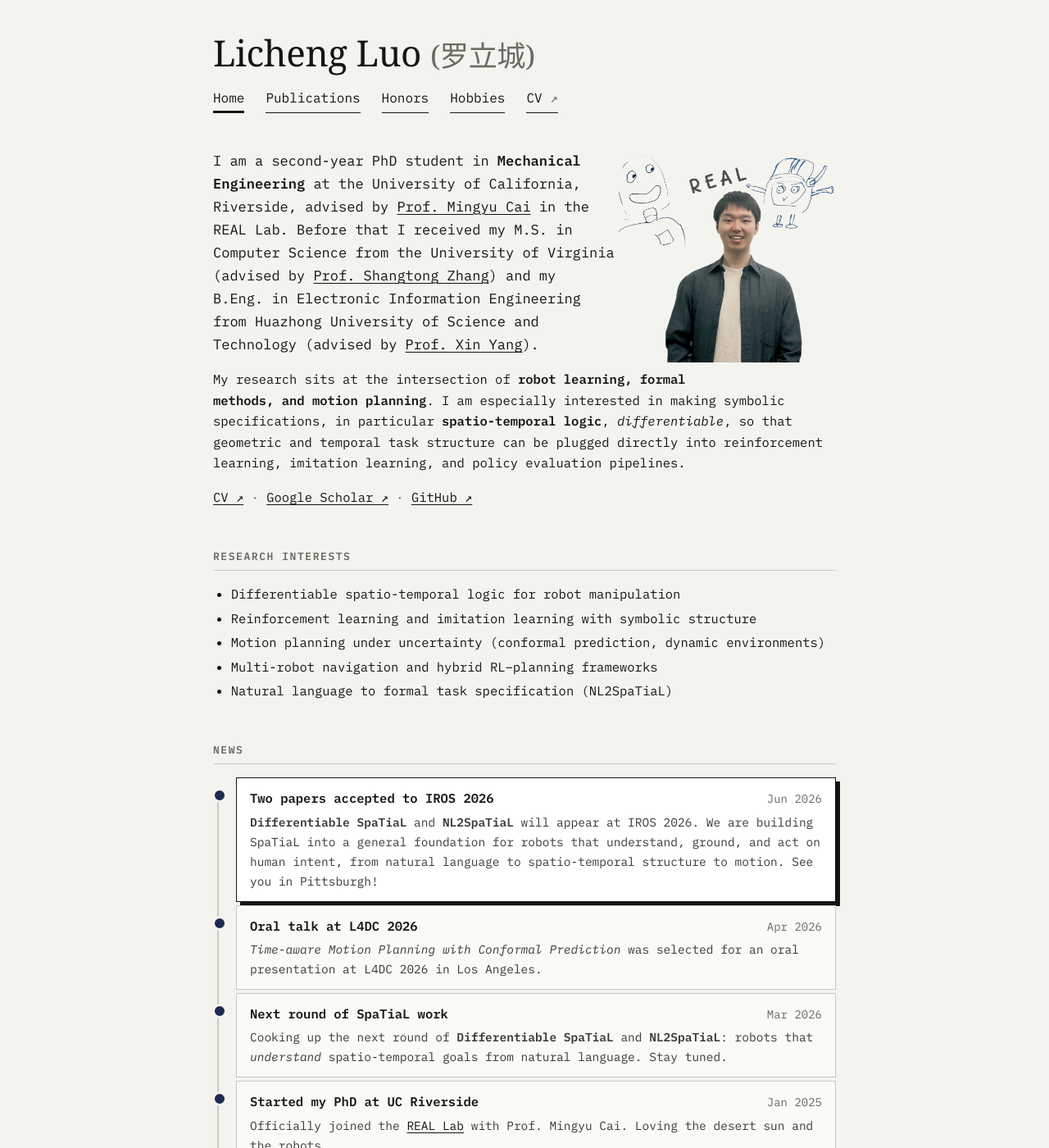
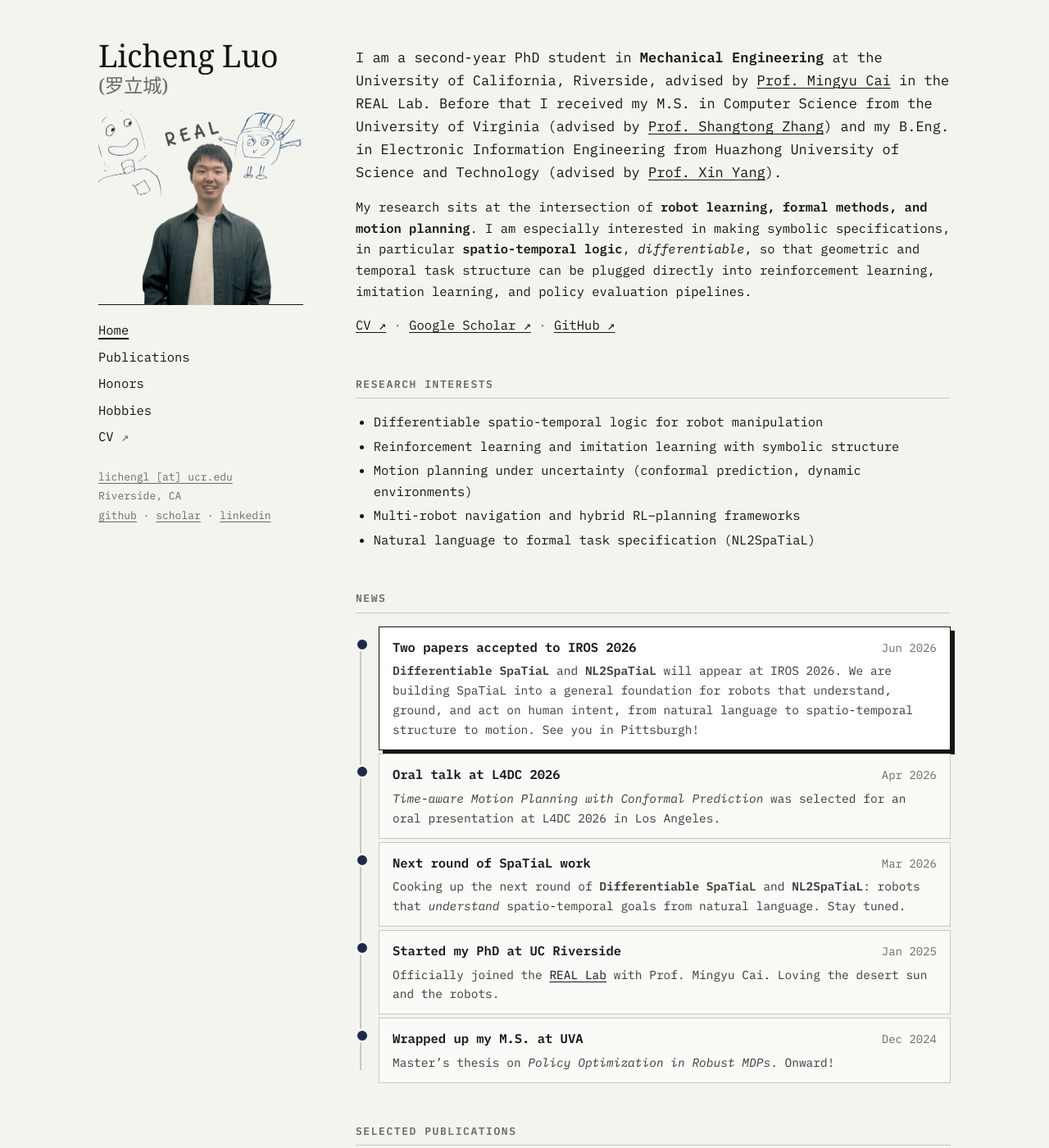
Before and after one commit to plen1lune/plen1lune.github.io, a Jekyll site: the page built from index.md, in a window 1280 px wide and 1400 px high. Shown: the whole window at 82% size. Built offline with Jekyll 4.4.1, drawn with Linux system fonts in a browser that asks for light colours; some web fonts are replaced; some of the changed text lies outside the part shown.

Commit message:
Lay the site out as an identity rail beside the content
Move the name, portrait, navigation and contact details into a sticky
left column that is identical on every page; the portrait stands on a
rule inside it. Content takes the right column. Below 860px the rail
collapses into a compact header with the portrait at the right. The
footer keeps only the colophon.

Co-Authored-By: Claude Fable 5.1 <noreply@anthropic.com>
Claude-Session: https://claude.ai/code/session_01Eatzbg6TZrfsAf8E21EAwq

```diff
--- a/_layouts/default.html
+++ b/_layouts/default.html
@@ -20,8 +20,9 @@
 </head>
 <body>
   <a class="skip" href="#main">Skip to content</a>
-  <header class="site-header">
-    <h1 class="site-title"><a href="{{ '/' | relative_url }}">{{ site.owner.name }} <span class="zh">({{ site.owner.name_zh }})</span></a></h1>
+  <header class="site-rail">
+    <h1 class="site-title"><a href="{{ '/' | relative_url }}">{{ site.owner.name }}<span class="zh">({{ site.owner.name_zh }})</span></a></h1>
+    <figure class="rail-photo"><img src="{{ '/images/licheng-cutout.png' | relative_url }}" alt="{{ site.owner.name }} in front of a whiteboard with two robot doodles and the word REAL" width="1000" height="958"></figure>
     <nav class="site-nav" aria-label="Main">
       {% assign current = page.url | replace: 'index.html', '' %}
       {% for item in site.nav %}
@@ -32,6 +33,13 @@
         {% endif %}
       {% endfor %}
     </nav>
+    <address class="rail-contact">
+      <a href="mailto:{{ site.owner.email }}">{{ site.owner.email | replace: '@', ' [at] ' }}</a><br>
+      Riverside, CA<br>
+      <a href="https://github.com/{{ site.owner.github }}" target="_blank" rel="noopener">github</a> ·
+      <a href="{{ site.owner.scholar }}" target="_blank" rel="noopener">scholar</a> ·
+      <a href="https://www.linkedin.com/in/{{ site.owner.linkedin }}" target="_blank" rel="noopener">linkedin</a>
+    </address>
   </header>
 
   <main id="main" class="site-main">
@@ -39,12 +47,6 @@
   </main>
 
   <footer class="site-footer">
-    <p>
-      <a href="mailto:{{ site.owner.email }}">email</a> ·
-      <a href="https://github.com/{{ site.owner.github }}" target="_blank" rel="noopener">github</a> ·
-      <a href="{{ site.owner.scholar }}" target="_blank" rel="noopener">scholar</a> ·
-      <a href="https://www.linkedin.com/in/{{ site.owner.linkedin }}" target="_blank" rel="noopener">linkedin</a>
-    </p>
     <p class="muted">© {{ site.time | date: '%Y' }} {{ site.owner.name }}. Last built {{ site.time | date: '%Y-%m-%d' }}.</p>
   </footer>
 </body>
--- a/assets/css/main.css
+++ b/assets/css/main.css
@@ -41,27 +41,37 @@ hr { border: 0; border-top: 1px solid var(--line); margin: 2.2rem 0; }
 img { max-width: 100%; height: auto; }
 code { font-family: inherit; background: #e9e9e2; padding: 0 .3em; }
 
-/* ---------- header ---------- */
-.site-header, .site-main, .site-footer {
-  max-width: var(--maxw);
+/* ---------- page grid: identity rail + content ---------- */
+body {
+  max-width: 1080px;
   margin: 0 auto;
   padding: 0 var(--gutter);
+  display: grid;
+  grid-template-columns: 250px minmax(0, 1fr);
+  column-gap: 64px;
+  align-items: start;
 }
-.site-header { padding-top: 40px; }
+.site-rail { position: sticky; top: 0; padding: 48px 0 32px; }
 .site-title {
   font-family: var(--serif);
   font-weight: 400;
-  font-size: 44px;
-  line-height: 1.1;
+  font-size: 38px;
+  line-height: 1.05;
   letter-spacing: -0.01em;
-  margin: 0 0 18px;
+  margin: 0;
 }
 .site-title a { text-decoration: none; }
-.site-title .zh { font-size: 0.8em; color: var(--muted); }
-.site-nav { display: flex; flex-wrap: wrap; gap: 6px 26px; font-size: 16px; margin-bottom: 44px; }
-.site-nav a { text-decoration: none; border-bottom: 1.5px solid var(--fg); padding-bottom: 2px; }
-.site-nav a:hover { border-bottom-width: 3px; }
-.site-nav a.current { border-bottom-width: 3px; }
+.site-title .zh { display: block; font-size: 0.62em; color: var(--muted); margin-top: 4px; }
+.rail-photo { margin: 16px 0 0; border-bottom: 1.5px solid var(--line-strong); }
+.rail-photo img { display: block; width: 100%; height: auto; margin-bottom: -1px; }
+.site-nav { display: flex; flex-direction: column; gap: 7px; margin: 18px 0 0; font-size: 15.5px; }
+.site-nav a { text-decoration: none; width: max-content; }
+.site-nav a:hover { text-decoration: underline; text-underline-offset: 4px; }
+.site-nav a.current { text-decoration: underline; text-decoration-thickness: 2px; text-underline-offset: 4px; }
+.rail-contact { font-style: normal; margin: 24px 0 0; font-size: 13px; line-height: 1.8; color: var(--muted); }
+.rail-contact a { color: var(--muted); }
+.site-main { grid-column: 2; padding-top: 56px; min-width: 0; }
+.site-footer { grid-column: 2; }
 
 /* ---------- content ---------- */
 .site-main h1 { font-family: var(--serif); font-weight: 400; font-size: 36px; line-height: 1.15; margin: 0 0 1rem; }
@@ -82,18 +92,6 @@ code { font-family: inherit; background: #e9e9e2; padding: 0 .3em; }
 .site-main li { margin: .25rem 0; }
 .lead { font-size: 17px; }
 .sub { color: var(--muted); }
-
-/* photo embedded in the text: floated, text wraps around its silhouette */
-.inline-photo {
-  float: right;
-  width: 265px;
-  margin: 6px 0 10px 24px;
-  shape-outside: url("/images/licheng-cutout.png");
-  shape-image-threshold: 0.25;
-  shape-margin: 16px;
-}
-.inline-photo img { display: block; width: 100%; height: auto; }
-.site-main h2 { clear: both; }
 
 /* ---------- timeline ---------- */
 .timeline { list-style: none; margin: 0 0 1.5rem; padding: 0 0 0 28px; position: relative; }
@@ -135,17 +133,36 @@ code { font-family: inherit; background: #e9e9e2; padding: 0 .3em; }
 .figure img { border: 1px solid var(--line); box-shadow: 5px 5px 0 var(--line-strong); max-width: 360px; }
 
 /* ---------- footer ---------- */
-.site-footer { margin-top: 70px; padding-bottom: 50px; font-size: 13.5px; color: var(--muted); border-top: 1px solid var(--line); padding-top: 18px; }
+.site-footer { margin-top: 60px; padding: 18px 0 50px; font-size: 13.5px; color: var(--muted); border-top: 1px solid var(--line); }
 .site-footer a { color: var(--muted); }
 .site-footer p { margin: 0 0 .4rem; }
 
 /* ---------- small screens ---------- */
+@media (max-width: 860px) {
+  body { display: block; }
+  .site-rail {
+    position: static;
+    padding: 28px 0 0;
+    display: grid;
+    grid-template-columns: minmax(0, 1fr) 160px;
+    column-gap: 20px;
+    align-items: end;
+    border-bottom: 1.5px solid var(--line-strong);
+    margin-bottom: 30px;
+  }
+  .site-title { grid-column: 1; font-size: 32px; }
+  .site-title .zh { display: inline; font-size: 0.72em; margin-left: 6px; }
+  .rail-photo { grid-column: 2; grid-row: 1 / 4; border: 0; margin: 0 0 -1px; }
+  .site-nav { grid-column: 1; flex-direction: row; flex-wrap: wrap; gap: 4px 16px; margin: 10px 0 12px; font-size: 15px; }
+  .rail-contact { display: none; }
+  .site-main { padding-top: 0; }
+}
+
 @media (max-width: 640px) {
   body { font-size: 15px; }
-  .site-header { padding-top: 28px; }
-  .site-title { font-size: 34px; }
-  .site-nav { gap: 4px 18px; margin-bottom: 32px; font-size: 15px; }
-  .inline-photo { float: none; width: 62%; max-width: 300px; margin: 0 auto 1.1rem; shape-outside: none; }
+  .site-rail { grid-template-columns: minmax(0, 1fr) 140px; column-gap: 14px; }
+  .site-title { font-size: 28px; }
+  .site-title .zh { display: block; margin-left: 0; }
   .card-head { flex-direction: column; gap: 2px; }
   .kv li { grid-template-columns: 1fr; gap: 0; }
   .timeline { padding-left: 22px; }
--- a/index.md
+++ b/index.md
@@ -2,8 +2,6 @@
 title: Home
 permalink: /
 ---
-
-<figure class="inline-photo"><img src="/images/licheng-cutout.png" alt="Licheng Luo in front of a whiteboard with two robot doodles and the word REAL" width="1000" height="958"></figure>
 
 I am a second-year PhD student in **Mechanical Engineering** at the University of California, Riverside, advised by [Prof. Mingyu Cai](https://sites.google.com/view/ucr-real/home) in the REAL Lab. Before that I received my M.S. in Computer Science from the University of Virginia (advised by [Prof. Shangtong Zhang](https://shangtongzhang.github.io/)) and my B.Eng. in Electronic Information Engineering from Huazhong University of Science and Technology (advised by [Prof. Xin Yang](https://sites.google.com/view/xinyang/home)).
 {: .lead}
```
